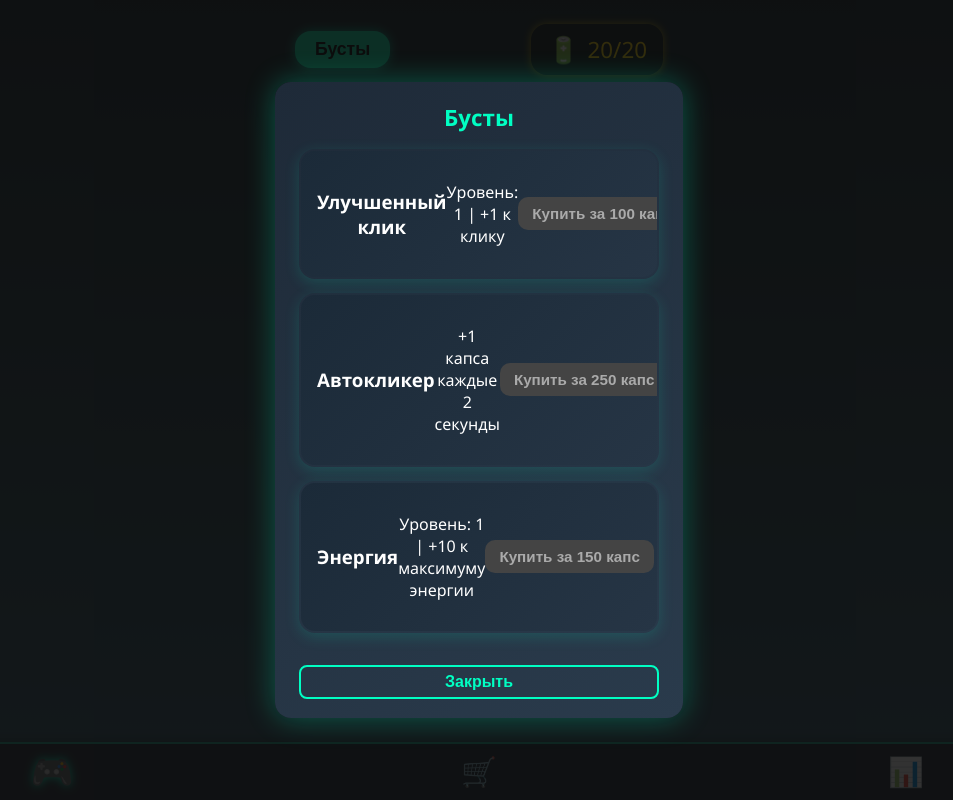
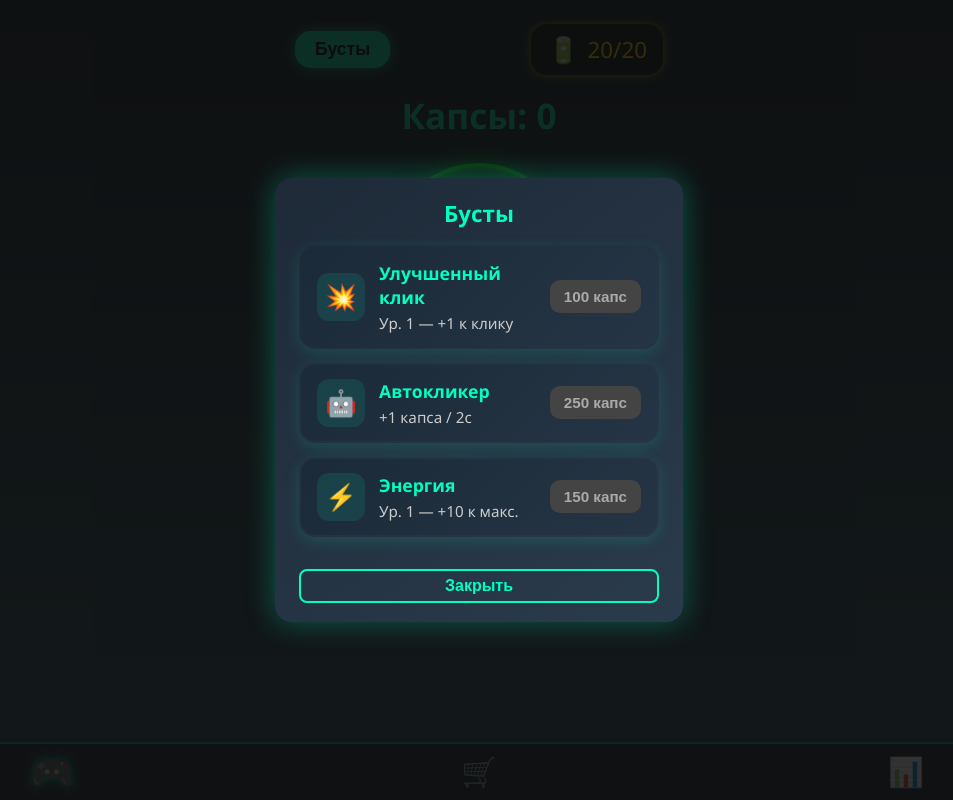
Before and after one commit to crymory/bunker-clickers, a React (Create React App) app: page / in a window 1280 px wide. Both pictures are taken after a click on the button "Бусты". Shown: the whole page, without its empty margins (161-1114 px from the left). Built offline with nearby package versions, Linux system fonts and the light colour scheme.

Commit message:
Update App.js

```diff
--- a/src/App.js
+++ b/src/App.js
@@ -160,38 +160,48 @@ function App() {
 
             <div className="boosts">
   <div className="boost-card">
-                <h3>Улучшенный клик</h3>
-                <p>Уровень: {clickLevel} | +{clickLevel} к клику</p>
+    <div className="boost-icon">💥</div>
+    <div className="boost-info">
+      <h4>Улучшенный клик</h4>
+      <p>Ур. {clickLevel} — +{clickLevel} к клику</p>
+    </div>
     <button
       onClick={() => buyUpgrade('clickUpgrade')}
       disabled={caps < 100 * clickLevel}
     >
-                  Купить за {100 * clickLevel} капс
+      {100 * clickLevel} капс
     </button>
   </div>
 
   <div className="boost-card">
-                <h3>Автокликер</h3>
-                <p>+1 капса каждые 2 секунды</p>
+    <div className="boost-icon">🤖</div>
+    <div className="boost-info">
+      <h4>Автокликер</h4>
+      <p>+1 капса / 2с</p>
+    </div>
     <button
       onClick={() => buyUpgrade('autoClicker')}
       disabled={autoClicker || caps < 250}
     >
-                  {autoClicker ? 'Куплено ✅' : 'Купить за 250 капс'}
+      {autoClicker ? 'Куплено ✅' : '250 капс'}
     </button>
   </div>
 
   <div className="boost-card">
-                <h3>Энергия</h3>
-                <p>Уровень: {energyLevel} | +{energyLevel * 10} к максимуму энергии</p>
+    <div className="boost-icon">⚡</div>
+    <div className="boost-info">
+      <h4>Энергия</h4>
+      <p>Ур. {energyLevel} — +{energyLevel * 10} к макс.</p>
+    </div>
     <button
       onClick={() => buyUpgrade('energyBoost')}
       disabled={caps < 150 * energyLevel}
     >
-                  Купить за {150 * energyLevel} капс
+      {150 * energyLevel} капс
     </button>
   </div>
 </div>
+
 
             <button
               className="modal-close-button"
```
Lines whose indentation alone changed are shown as unchanged.
